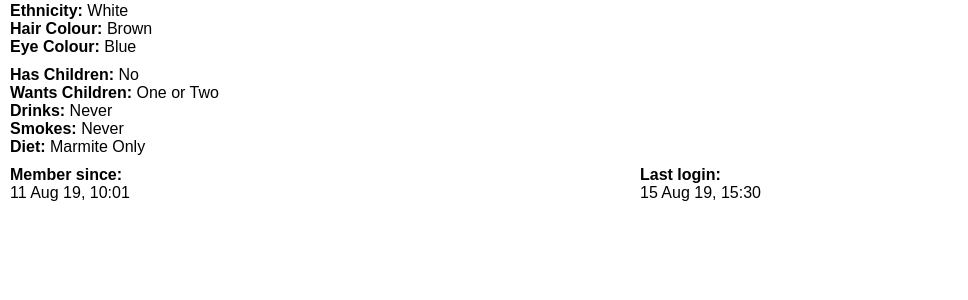
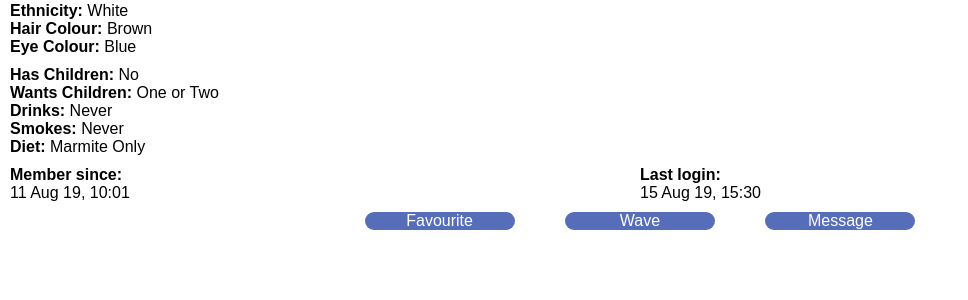
Before and after one commit to andrewhstead/dating-site, a Django app: page /profile/2/ in a window 1280 px wide. Shown: the part 381-681 px from the top of the page, without its empty margins (0-968 px from the left). Run offline with Django 3.2, Linux system fonts and the light colour scheme; a user stored in the database is signed in; data comes from the database, SQL or seed files in the repository; some web fonts are replaced.

Commit message:
Styled contact links on user profiles.

```diff
--- a/static/css/default.css
+++ b/static/css/default.css
@@ -133,6 +133,14 @@ img.icon {
     color: white;
     -webkit-tap-highlight-color: transparent;
 }
+.contact-link {
+    text-decoration: none;
+    color: #ffffff;
+}
+.contact-link:hover {
+    text-decoration: underline;
+    color: #ffffff;
+}
 
 /* Styling additional navigating links */
 .full-details {
@@ -233,6 +241,21 @@ img.icon {
     padding: 0;
     list-style-type: none;
 }
+#contact-links {
+    margin: 10px auto;
+    text-align: center;
+    align-items: center;
+    justify-content: center;
+}
+.contact-button {
+    flex: 1;
+    background-color: #566dba;
+    margin: 0 2%;
+    border-radius: 20px;
+    color: white;
+    text-align: center;
+    max-width: 150px;
+}
 
 /* Styles for the profile editing forms */
 .form-thumbnail {
--- a/users/templates/view_profile.html
+++ b/users/templates/view_profile.html
@@ -170,4 +170,20 @@
         </div>
     {% endif %}
 
+    <!-- If the user is viewing another profile, show links to allow them to add as a favourite,
+    wave or send a message. -->
+    {% if profile.id != user.id %}
+        <section id="contact-links" class="flex-container">
+            <div class="contact-button">
+                <a class="contact-link" href="">Favourite</a>
+            </div>
+            <div class="contact-button">
+                <a class="contact-link" href="">Wave</a>
+            </div>
+            <div class="contact-button">
+                <a class="contact-link" href="">Message</a>
+            </div>
+        </section>
+    {% endif %}
+
 {% endblock %}
```
